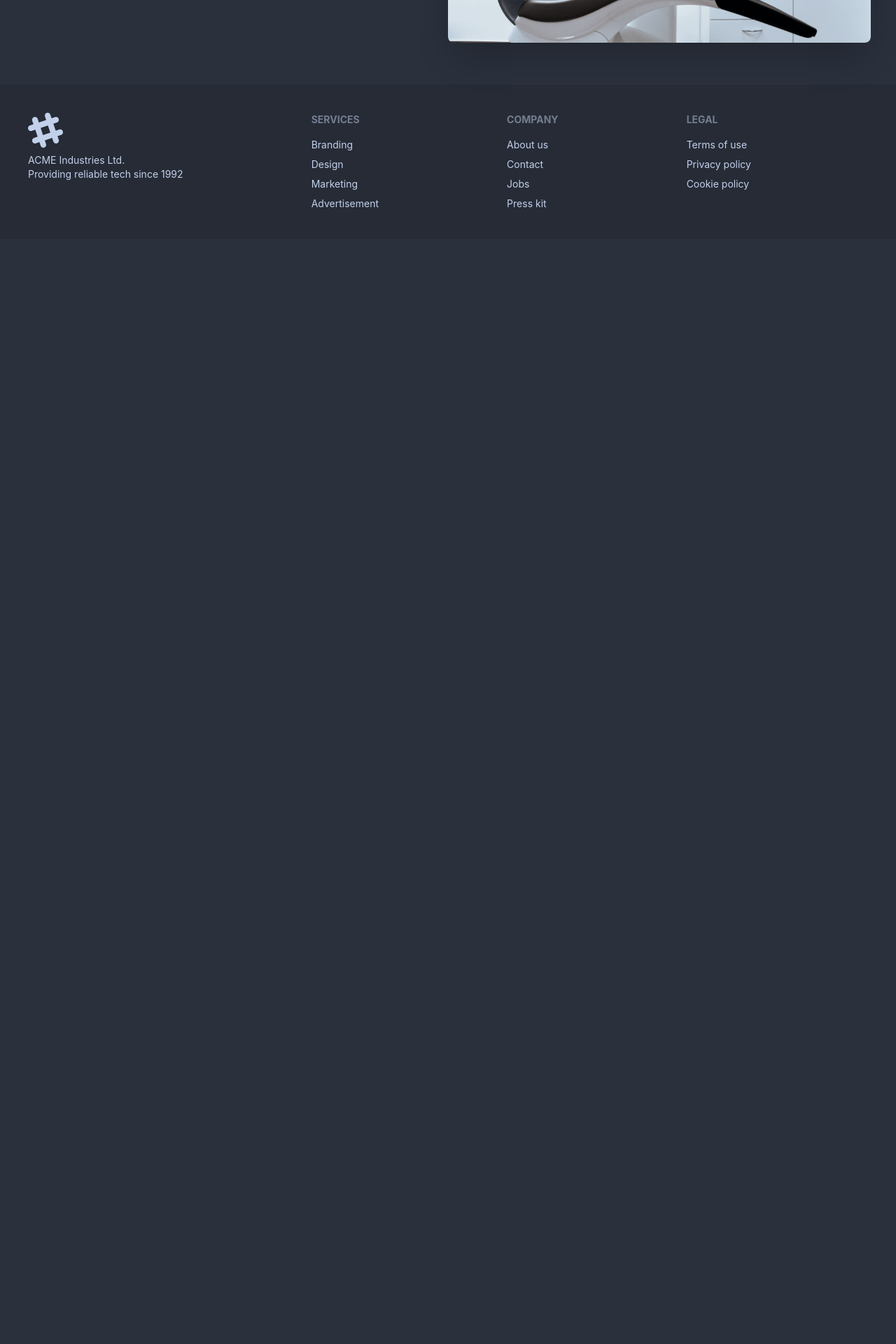
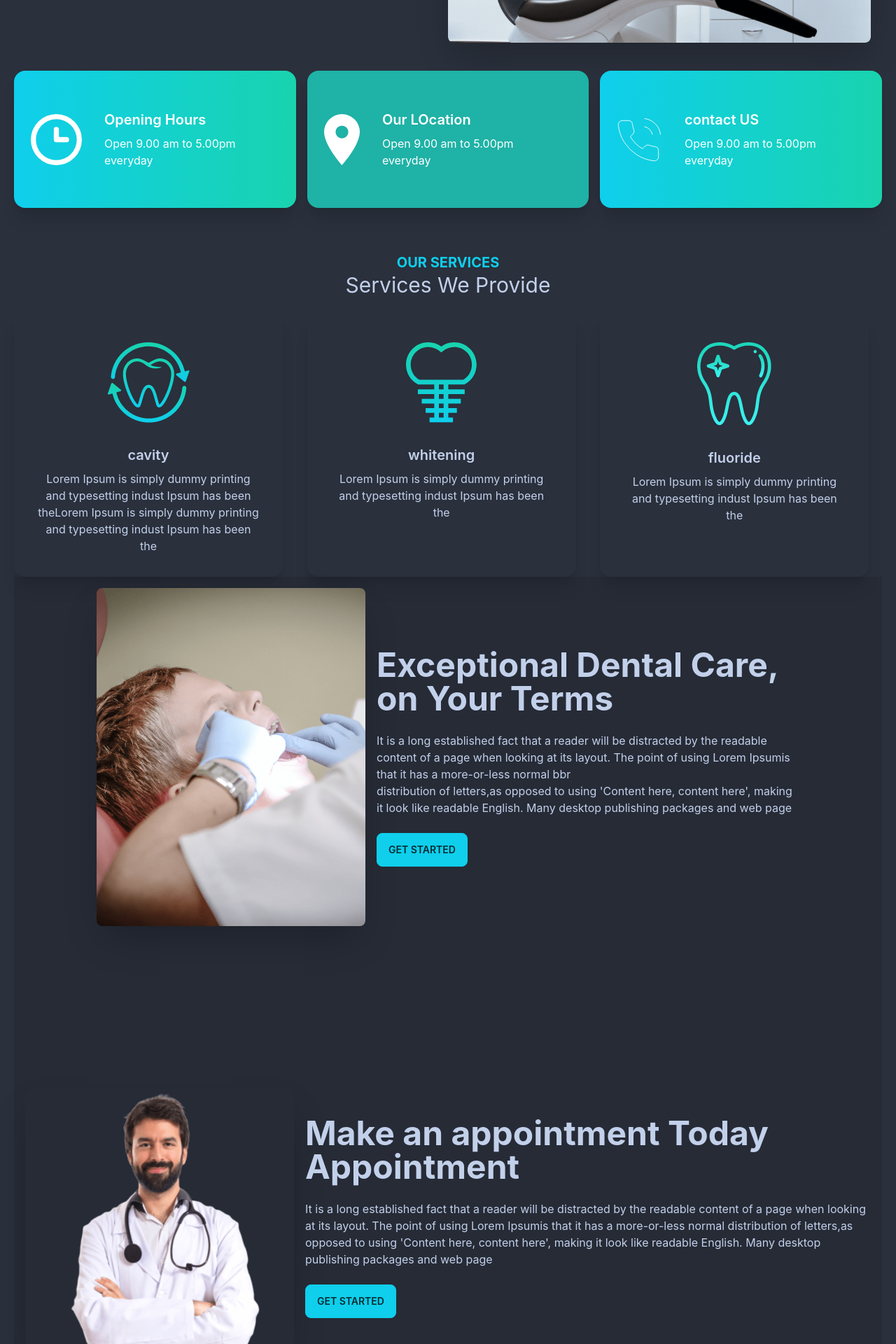
Before and after one commit to shakilmonsi/decrors-portal-resources, a React (Create React App) app: page / in a window 1280 px wide. Shown: the part 380-2300 px from the top of the page at 70% size. Before the commit the page ends 800 px from the top, so only its background shows below. Built offline with nearby package versions, Linux system fonts and the light colour scheme.

Commit message:
fext location crt and

```diff
--- /dev/null
+++ b/src/pages/Home/Babby/Babby.js
@@ -0,0 +1,28 @@
+import React from "react";
+import b from "../../../assets/images/treatment.png";
+const Babby = () => {
+  return (
+    <div className="hero md:card-side  gap-6 mt-15 bg-base-200">
+      <div className="hero-content flex-col lg:flex-row">
+        <img src={b} alt="" className="max-w-sm rounded-lg w-full shadow-2xl" />
+        <div className="w-1/2">
+          <h1 className="text-5xl font-bold">
+            Exceptional Dental Care, on Your Terms
+          </h1>
+          <p className="py-6">
+            It is a long established fact that a reader will be distracted by
+            the readable content of a page when looking at its layout. The point
+            of using Lorem Ipsumis that it has a more-or-less normal bbr
+            <br />
+            distribution of letters,as opposed to using 'Content here, content
+            here', making it look like readable English. Many desktop publishing
+            packages and web page
+          </p>
+          <button className="btn btn-primary">Get Started</button>
+        </div>
+      </div>
+    </div>
+  );
+};
+
+export default Babby;
--- a/src/pages/Home/Home.js
+++ b/src/pages/Home/Home.js
@@ -1,10 +1,18 @@
 import React from "react";
+import Babby from "./Babby/Babby";
 import Banner from "./banner/Banner";
+import InfoCarts from "./InfoCart/InfoCarts";
+import MajeAppointment from "./MakeA/MajeAppointment";
+import Serveces from "./Serveces/Serveces";
 
 const Home = () => {
   return (
     <div className="mx-5">
       <Banner></Banner>
+      <InfoCarts></InfoCarts>
+      <Serveces></Serveces>
+      <Babby></Babby>
+      <MajeAppointment></MajeAppointment>
     </div>
   );
 };
--- /dev/null
+++ b/src/pages/Home/InfoCart/InfoCart.js
@@ -0,0 +1,19 @@
+import React from "react";
+
+const InfoCart = ({ cart }) => {
+  const { name, description, icon, bgClass } = cart;
+
+  return (
+    <div className={`card text-white md:card-side p-6 shadow-xl ${bgClass}`}>
+      <figure>
+        <img src={icon} alt="Movie" />
+      </figure>
+      <div className="card-body">
+        <h2 className="card-title">{name}</h2>
+        <p>{description}</p>
+      </div>
+    </div>
+  );
+};
+
+export default InfoCart;
--- /dev/null
+++ b/src/pages/Home/InfoCart/InfoCarts.js
@@ -0,0 +1,39 @@
+import React from "react";
+import clock from "../../../assets/icons/clock.svg";
+import marker from "../../../assets/icons/marker.svg";
+import phone from "../../../assets/icons/phone.svg";
+import InfoCart from "./InfoCart";
+const InfoCarts = () => {
+  const cartData = [
+    {
+      id: 1,
+      name: "Opening Hours",
+      description: "Open 9.00 am to 5.00pm everyday",
+      icon: clock,
+      bgClass: " bg-gradient-to-r from-primary to-secondary",
+    },
+    {
+      id: 2,
+      name: " Our LOcation",
+      description: "Open 9.00 am to 5.00pm everyday",
+      icon: marker,
+      bgClass: "bg-accent",
+    },
+    {
+      id: 3,
+      name: "contact US",
+      description: "Open 9.00 am to 5.00pm everyday",
+      icon: phone,
+      bgClass: " bg-gradient-to-r from-primary to-secondary",
+    },
+  ];
+  return (
+    <div className="grid mt-6 grid-cols-1 md:grid-cols-2 lg:grid-cols-3 gap-4">
+      {cartData.map((cart) => (
+        <InfoCart key={cart.id} cart={cart}></InfoCart>
+      ))}
+    </div>
+  );
+};
+
+export default InfoCarts;
--- /dev/null
+++ b/src/pages/Home/MakeA/MajeAppointment.js
@@ -0,0 +1,32 @@
+import React from "react";
+import doctor from "../../../assets/images/doctor-small.png";
+const MajeAppointment = () => {
+  return (
+    <div className="hero min-h-screen bg-base-200">
+      <div className="hero-content flex-col lg:flex-row">
+        <img
+          src={doctor}
+          alt=""
+          className="max-w-sm lg:w-1/2 rounded-lg shadow-2xl"
+        />
+        <div>
+          <h1 className="text-5xl font-bold">
+            {" "}
+            Make an appointment Today Appointment
+          </h1>
+          <p className="py-6">
+            It is a long established fact that a reader will be distracted by
+            the readable content of a page when looking at its layout. The point
+            of using Lorem Ipsumis that it has a more-or-less normal
+            distribution of letters,as opposed to using 'Content here, content
+            here', making it look like readable English. Many desktop publishing
+            packages and web page
+          </p>
+          <button className="btn btn-primary">Get Started</button>
+        </div>
+      </div>
+    </div>
+  );
+};
+
+export default MajeAppointment;
--- /dev/null
+++ b/src/pages/Home/Serveces/Servace/Servace.js
@@ -0,0 +1,18 @@
+import React from "react";
+
+const Servace = ({ service }) => {
+  const { name, img, description, bgClass } = service;
+  return (
+    <div className={`card w-96 bg-light shadow-xl ${bgClass}`}>
+      <figure className="px-10 pt-10">
+        <img src={img} alt="Shoes" className="rounded-xl" />
+      </figure>
+      <div className="card-body items-center text-center">
+        <h2 className="card-title">{name}</h2>
+        <p>{description}</p>
+      </div>
+    </div>
+  );
+};
+
+export default Servace;
--- /dev/null
+++ b/src/pages/Home/Serveces/Serveces.js
@@ -0,0 +1,51 @@
+import React from "react";
+import a from "../../../assets/images/fluoride.png";
+import b from "../../../assets/images/cavity.png";
+import c from "../../../assets/images/whitening.png";
+import Servace from "./Servace/Servace";
+
+const Serveces = () => {
+  const servicesData = [
+    {
+      id: 1,
+      name: "cavity",
+      description:
+        "Lorem Ipsum is simply dummy printing and typesetting indust Ipsum has been theLorem Ipsum is simply dummy printing and typesetting indust Ipsum has been the",
+      img: a,
+      bgClass: "FFFFFF",
+    },
+    {
+      id: 2,
+      name: "whitening",
+      description:
+        "Lorem Ipsum is simply dummy printing and typesetting indust Ipsum has been the",
+      img: b,
+      bgClass: "FFFFFF",
+    },
+    {
+      id: 3,
+      name: "fluoride",
+      description:
+        "Lorem Ipsum is simply dummy printing and typesetting indust Ipsum has been the",
+      img: c,
+      bgClass: "FFFFFF",
+    },
+  ];
+  return (
+    <div>
+      <div className="text-center mt-16">
+        <h3 className="text-xl font-bold text-primary uppercase">
+          Our Services
+        </h3>
+        <h2 className="text-3xl ">Services We Provide</h2>
+      </div>
+      <div className="grid mt-6 grid-cols-1 md:grid-cols-2 lg:grid-cols-3 gap-4">
+        {servicesData.map((service) => (
+          <Servace key={service.id} service={service}></Servace>
+        ))}
+      </div>
+    </div>
+  );
+};
+
+export default Serveces;
--- a/src/pages/Home/banner/Banner.js
+++ b/src/pages/Home/banner/Banner.js
@@ -4,7 +4,7 @@
   return (
     <div className="">
       <div className="hero-content flex-col lg:flex-row-reverse">
-        <img src={c} alt="" className=" rounded-lg w-1/2 shadow-2xl" />
+        <img src={c} alt="" className=" rounded-lg  lg:w-1/2 shadow-2xl" />
         <div>
           <h1 className="text-5xl font-bold">Box Office News!</h1>
           <p className="py-6">
@@ -12,7 +12,7 @@
             excepturi exercitationem quasi. In deleniti eaque aut repudiandae et
             a id nisi.
           </p>
-          <button className="btn btn-primary  bg-gradient-to-r from-cyan-500 to-blue-500">
+          <button className="btn btn-primary  bg-gradient-to-r from-primary to-secondary text-white">
             Get Started
           </button>
         </div>
```
